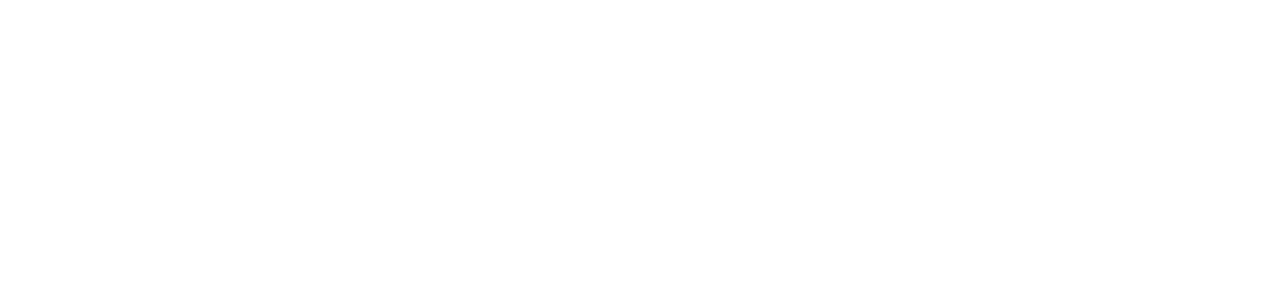
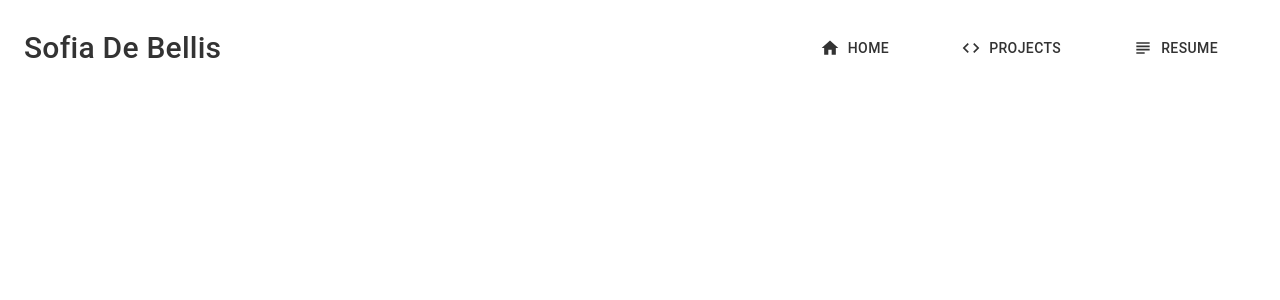
Before and after one commit to sofiadebellis/sofiadebellis.github.io, a React (Create React App) app: page /home in a window 1280 px wide. Before the commit this address had no page. Shown: the top 300 px of the page. Built offline with nearby package versions, Linux system fonts and the light colour scheme.

Commit message:
Implemented nav bar

```diff
--- a/src/App.js
+++ b/src/App.js
@@ -6,6 +6,8 @@ import {
 } from 'react-router-dom';
 
 import Dashboard from './components/Dashboard';
+import Home from './components/Home';
+
 
 function App () {
   return (
@@ -13,6 +15,7 @@ function App () {
     <BrowserRouter>
       <Routes>
         <Route path='/' element={ <Dashboard/>} />
+        <Route path='/home' element={ <Home/>} />
       </Routes>
     </BrowserRouter>
     </>
--- a/src/components/Dashboard.js
+++ b/src/components/Dashboard.js
@@ -77,7 +77,7 @@ const Link = styled('a')({
 });
 
 
-function HomePg () {
+export default function Dashboard () {
   const particlesInit = useCallback(async engine => {
     console.log(engine);
     await loadFull(engine);
@@ -177,11 +177,11 @@ function HomePg () {
             <LightBtn
               name="getStarted"
               id="getStarted"
-              // onClick={() => (
-              //   navigate('/home')
-              // )}
+              onClick={() => (
+                navigate('/home')
+              )}
               endIcon={<ArrowForwardIcon />}>
-              Get started now
+              Get to know me
             </LightBtn>
           </CustomButton>
           </Link>
@@ -190,4 +190,3 @@ function HomePg () {
     </>
   )
 }
-export default HomePg;
--- /dev/null
+++ b/src/components/Home.js
@@ -0,0 +1,86 @@
+import { React } from 'react';
+import { styled } from '@mui/material';
+import Button from '@mui/material/Button';
+import { useNavigate } from 'react-router-dom';
+import DrawerAppBar from './Nav';
+
+const Home = styled('div')({
+  backgroundColor: 'white',
+  backgroundRepeat: 'no-repeat',
+  height: '100vh',
+  width: '100vw',
+  backgroundPosition: 'center',
+  backgroundSize: 'cover',
+  fontFamily: '"Poppins", "Arial", "Helvetica Neue", sans-serif',
+  color: '#333333',
+});
+
+const TextContainer = styled('div')({
+  marginLeft: 'auto',
+  marginRight: 'auto',
+  textAlign: 'center',
+  fontSize: '65px',
+  display: 'flex',
+  flexDirection: 'column',
+  justifyContent: 'center',
+  height: '100%',
+  zIndex: 1,
+});
+
+const Heading = styled('div')({
+  alignItems: 'center',
+  fontWeight: '600',
+  zIndex: 1,
+
+});
+
+const CustomButton = styled('div')({
+  marginLeft: 'auto',
+  marginRight: 'auto',
+  textAlign: 'center',
+  display: 'flex',
+  justifyContent: 'center',
+  alignItems: 'center',
+});
+
+const DarkBtn = styled(Button)({
+  marginTop: '35px',
+  background: '#333333',
+  border: 'none',
+  paddingTop: '10px',
+  paddingBottom: '10px',
+  paddingLeft: '20px',
+  paddingRight: '20px',
+  borderRadius: '50px',
+  color: '#white',
+  width: '100%',
+})
+
+const LightBtn = styled(DarkBtn)({
+  background: 'none',
+  color: '#333333',
+  border: '1px solid #333333',
+  borderRadius: '50px',
+  width: '210px',
+  '&:hover': {
+    backgroundColor: '#333333',
+    border: '1px solid white',
+    color: 'white',
+  }
+});
+
+const Link = styled('a')({
+  textDecoration: 'none',
+});
+
+
+export default function Homepg () {
+
+  return (
+    <>
+      <Home>
+        <DrawerAppBar></DrawerAppBar>
+      </Home>
+    </>
+  )
+}
--- /dev/null
+++ b/src/components/Nav.js
@@ -0,0 +1,221 @@
+// Sourced from https://mui.com/material-ui/react-app-bar/#responsive-app-bar-with-drawer
+import * as React from 'react';
+import {
+  AppBar,
+  Box,
+  CssBaseline,
+  Divider,
+  Drawer,
+  IconButton,
+  List,
+  ListItem,
+  ListItemButton,
+  ListItemText,
+  Toolbar,
+  Typography,
+  Button,
+  styled
+} from '@mui/material';
+import MenuIcon from '@mui/icons-material/Menu';
+import HomeIcon from '@mui/icons-material/Home';
+import CodeIcon from '@mui/icons-material/Code';
+import SubjectIcon from '@mui/icons-material/Subject';
+import { useNavigate } from 'react-router-dom';
+
+const drawerWidth = 240;
+
+const StyledAppBar = styled(AppBar)({
+  background: '#ffffff',
+  color: '#333333',
+});
+
+const StyledBoxDrawer = styled(Box)({
+  textAlign: 'center'
+})
+
+const StyledBoxMain = styled(Box)({
+  p: 3
+});
+
+const StyledButton = styled(Button)({
+  color: '#333333',
+  '&:hover': {
+    cursor: 'pointer',
+    background: '#ffffff',
+    color: '#D3A528'
+  }
+})
+
+const StyledTypographyMain = styled(Typography)({
+  fontWeight: 560,
+  fontSize: '30px',
+  flexGrow: 1,
+  display: {
+    xs: 'none',
+    sm: 'block'
+  },
+  '&:hover': {
+    cursor: 'pointer',
+    color: '#D3A528'
+  }
+});
+
+const StyledTypography = styled(Typography)({
+  fontWeight: 560,
+  my: 2,
+  paddingTop: '10px',
+  paddingBottom: '10px',
+  background: '#ffffff',
+  color: '#333333',
+  '&:hover': {
+    cursor: 'pointer',
+    color: '#D3A528'
+  }
+});
+
+const StyledListItemButton = styled(ListItemButton)({
+  textAlign: 'center',
+  color: '#333333',
+  '&:hover': {
+    cursor: 'pointer',
+    background: '#ffffff',
+    color: '#D3A528'
+  }
+});
+
+const StyledBox = styled(Box)({
+  display: 'flex',
+});
+
+function DrawerAppBar (props) {
+  const navigate = useNavigate();
+  const { window } = props;
+  const [mobileOpen, setMobileOpen] = React.useState(false);
+
+  const handleDrawerToggle = () => {
+    setMobileOpen((prevState) => !prevState);
+  };
+
+  const drawer = (
+    <StyledBoxDrawer onClick={handleDrawerToggle}>
+      <StyledTypography
+      variant="h6"
+      aria-label="sofiadebellis"
+      id="navlistLogoBtn"
+      onClick={() => navigate('/home')}>
+        SD
+      </StyledTypography>
+      <Divider />
+      <List>
+          <ListItem disablePadding>
+            <StyledListItemButton
+            startIcon={<HomeIcon />}
+            aria-label="home"
+            id="navlistDashboardBtn"
+            onClick={() => navigate('/home')}>
+              <ListItemText
+              primary='Home'/>
+            </StyledListItemButton>
+            <StyledListItemButton
+            startIcon={<CodeIcon />}
+            aria-label="projects"
+            id="navlistDashboardBtn"
+            onClick={() => navigate('/projects')}>
+              <ListItemText
+              primary='Projects'/>
+            </StyledListItemButton>
+            <StyledListItemButton
+            startIcon={<CodeIcon />}
+            aria-label="resume"
+            id="navlistDashboardBtn"
+            onClick={() => navigate('/resume')}>
+              <ListItemText
+              primary='Resume'/>
+            </StyledListItemButton>
+          </ListItem>
+      </List>
+    </StyledBoxDrawer>
+  );
+
+  const container = window !== undefined ? () => window().document.body : undefined;
+
+  return (
+    <>
+    <StyledBox>
+      <CssBaseline />
+      <StyledAppBar component="nav" position="fixed" elevation={0}>
+        <Toolbar>
+          <IconButton
+            id="openNavDrawerBtn"
+            color="inherit"
+            aria-label="open drawer"
+            edge="start"
+            onClick={handleDrawerToggle}
+            sx={{ mr: 2, display: { sm: 'none' } }}
+          >
+            <MenuIcon />
+          </IconButton>
+          <StyledTypographyMain
+            variant="h6"
+            component="div"
+            aria-label="menu"
+            id="navLogoBtn"
+            onClick={() => navigate('/home')}
+          >
+            Sofia De Bellis
+          </StyledTypographyMain>
+          <Box sx={{ display: { xs: 'none', sm: 'block', padding:'30px' } }}>
+              <StyledButton
+              aria-label="dashboard"
+              id="navDeshboardBtn"
+              startIcon={<HomeIcon />}
+              onClick={() => navigate('/home')}>
+                Home
+              </StyledButton>
+          </Box>
+          <Box sx={{ display: { xs: 'none', sm: 'block', padding:'30px' } }}>
+              <StyledButton
+              aria-label="dashboard"
+              id="navDeshboardBtn"
+              startIcon={<CodeIcon />}
+              onClick={() => navigate('/projects')}>
+                Projects
+              </StyledButton>
+          </Box>
+          <Box sx={{ display: { xs: 'none', sm: 'block', padding:'30px' } }}>
+              <StyledButton
+              aria-label="resume"
+              id="navDeshboardBtn"
+              startIcon={<SubjectIcon />}
+              onClick={() => navigate('/resume')}>
+                Resume
+              </StyledButton>
+          </Box>
+        </Toolbar>
+      </StyledAppBar>
+      <Box component="nav">
+        <Drawer
+          sx={{
+            display: { xs: 'block', sm: 'none' },
+            '& .MuiDrawer-paper': { boxSizing: 'border-box', width: drawerWidth },
+          }}
+          container={container}
+          variant="temporary"
+          open={mobileOpen}
+          onClose={handleDrawerToggle}
+          ModalProps={{
+            keepMounted: true,
+          }}
+        >
+          {drawer}
+        </Drawer>
+      </Box>
+      <StyledBoxMain component="main">
+        <Toolbar />
+      </StyledBoxMain>
+    </StyledBox>
+    </>
+  );
+}
+
+export default DrawerAppBar;
```
